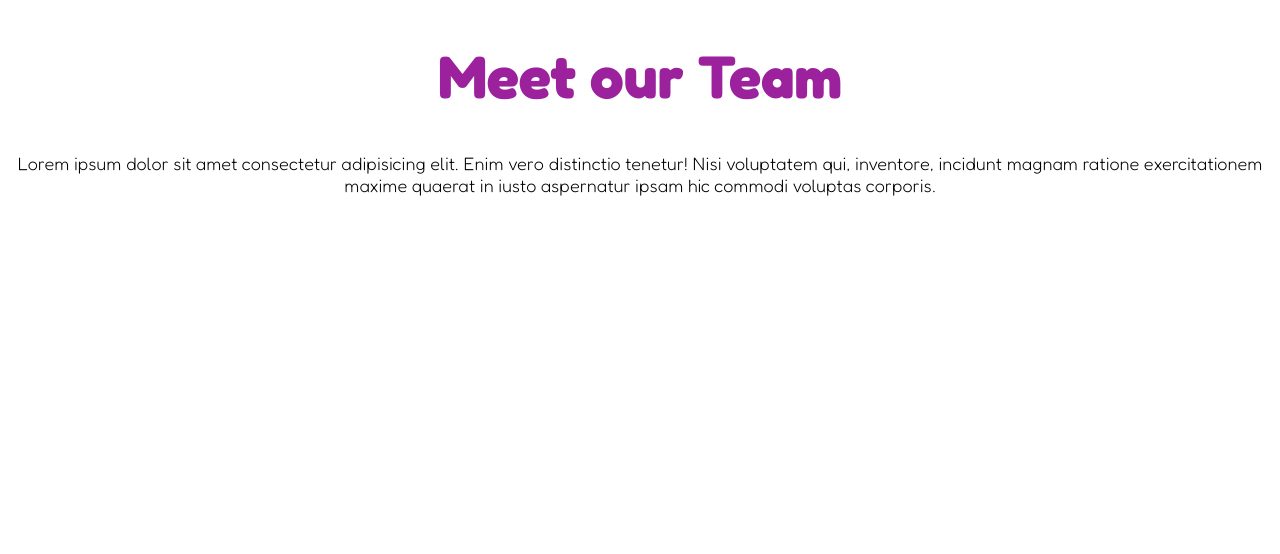
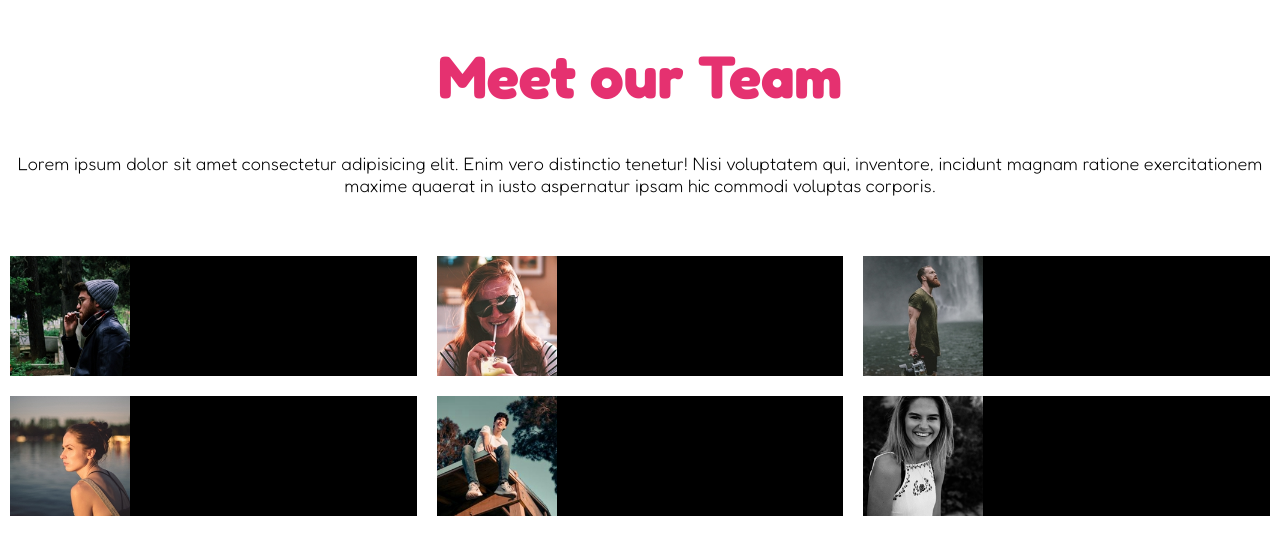
Before and after one commit to marcocalligaris/html-css-float-cards, a plain HTML site: page index.html in a window 1280 px wide. Drawn offline with Linux system fonts and the light colour scheme.

Commit message:
Added cards structure

```diff
--- a/css/style.css
+++ b/css/style.css
@@ -16,11 +16,32 @@ body{
 header{
     text-align: center;
     padding: 40px 0;
-    color: rgb(156, 33, 156);
+    color: rgb(229,49,112);
     font-size: 30px;
 }
 .team-intro{
     text-align: center;
     font-size: 18px;
-    margin-bottom: 30px;
+    margin-bottom: 50px;
 }
+
+.card{
+    width: calc(100% / 3 - 20px);
+    height: 120px;
+    line-height: 120px;
+    margin: 10px;
+    vertical-align: middle;
+    float: left;
+    background-color: black;
+    color: white;
+}
+
+.clearfix::after{
+    content: '';
+    display: table;
+    clear: both;
+}
+
+img{
+    height: 100%;
+}
--- a/index.html
+++ b/index.html
@@ -1,4 +1,4 @@
-<!DOCTYsectionE html>
+<!DOCTYPE html>
 <html lang="en">
 <head>
     <meta charset="UTF-8">
@@ -18,8 +18,32 @@
     <header>
         <h1>Meet our Team</h1>
     </header>
-    <!-- Presentazione Team -->
+    <main>
+        <!-- Presentazione Team -->
         <section class="team-intro">Lorem ipsum dolor sit amet consectetur adipisicing elit. Enim vero distinctio tenetur! Nisi voluptatem qui, inventore, incidunt magnam ratione exercitationem maxime quaerat in iusto aspernatur ipsam hic commodi voluptas corporis.</section>
+        <section class="clearfix">
+            <div class="card">
+                <img src="img/male1.png" alt="Marco Bianchi">
+
+            </div>
+            <div class="card">
+                <img src="img/female1.png" alt="Laura Rossi">
+            </div>
+            <div class="card">
+                <img src="img/male2.png" alt="Giorgio Verdi">
+            </div>
+            <div class="card">
+                <img src="img/female2.png" alt="Marta Ipsum">
+            </div>
+            <div class="card">
+                <img src="img/male3.png" alt="Roberto Lorem">
+            </div>
+            <div class="card">
+                <img src="img/female3.png" alt="Daniela Amet">
+            </div>
+        </section>
+    </main>
     </div>
+
 </body>
 </html>
```
